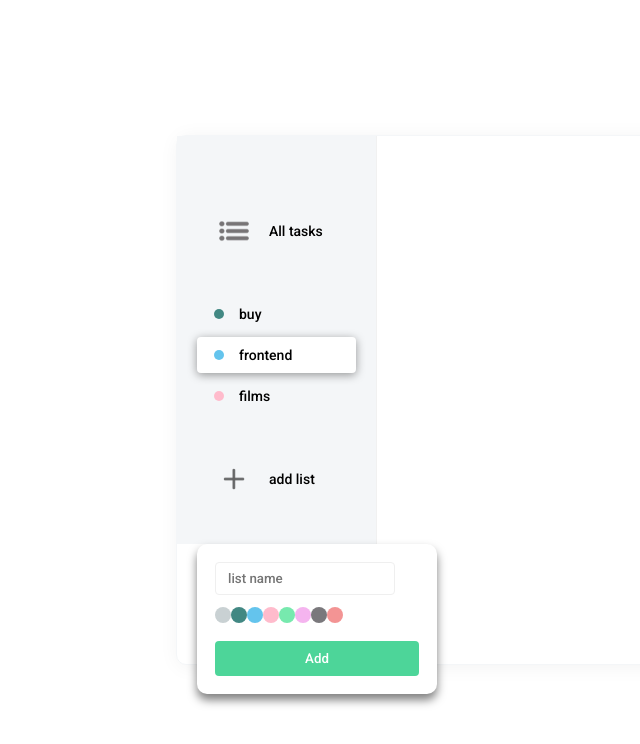
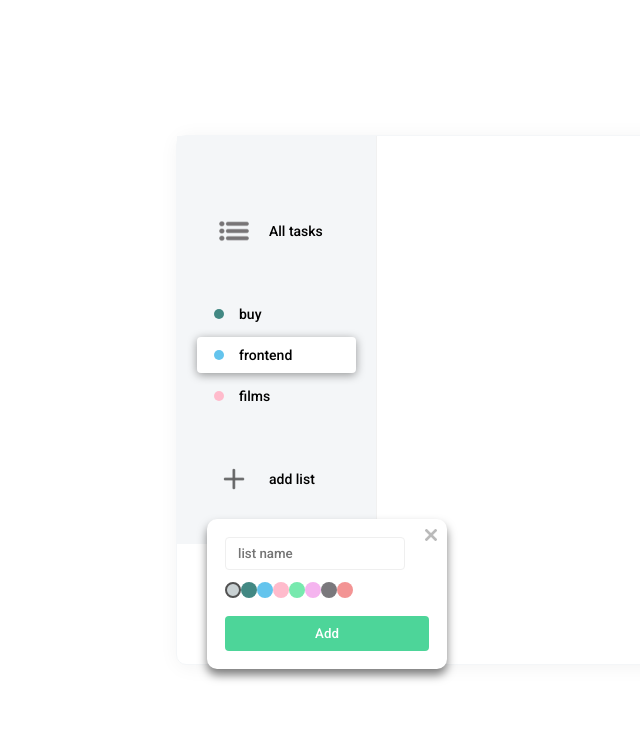
Before and after one commit to TaniaZaslon/ToDoReactPortfolio, a React (Create React App) app: page / in a window 1280 px wide. Both pictures are taken after a click on the element "add list". Shown: the top 744 px of the page, without its empty margins (89-729 px from the left). Built offline with nearby package versions, Linux system fonts and the light colour scheme.

Commit message:
close-icon

```diff
--- a/src/components/AddList/AddList.jsx
+++ b/src/components/AddList/AddList.jsx
@@ -4,8 +4,11 @@ import plusSvg from '../../assets/img/plus.png';
 import './AddList.scss';
 import Badge from "../Badge/badge";
 
+import closeIcon from '../../assets/img/close-icon.jpg'
+
 const AddList = ({colors}) => {
     const [visiblePopup, setVisiblePopup] = useState(false);
+    const [seletedColor, selectColor] = useState(colors[0].id);
 
     return(
         <div className="add-list">
@@ -21,11 +24,20 @@ const AddList = ({colors}) => {
             />
             {visiblePopup && (
             <div className="add-list__popup">
+                <img
+                onClick={() => setVisiblePopup(false)}
+                src={closeIcon}
+                alt='close button'
+                className="add-list__popup-close-btn"
+                 />
                 <input className="field" type="text" placeholder="list name" />
                 <div className="add-list__popup-colors">
                     <ul>
                     {colors.map(color => (
-                    <Badge key={color.id} color={color.name}/>
+                    <Badge onClick={() => selectColor(color.id)}
+                    key={color.id}
+                    color={color.name}
+                    className ={seletedColor === color.id && 'active'}/>
                     ))}
                 </ul>
                 </div>
--- a/src/components/AddList/AddList.scss
+++ b/src/components/AddList/AddList.scss
@@ -6,10 +6,21 @@
         box-shadow: 0px 6px 10px rgba(0, 0, 0, 0.5);
         border-radius: 10px;
         padding: 18px;
+        position: relative;
+        top: -25px;
+        left: 10px;
 
         .button {
             width: 100%;
             margin-top: 15px;
+        }
+        &-close-btn {
+            position: absolute;
+            right: 10px;
+            top: 10px;
+            width: 12px;
+
+            cursor: pointer;
         }
 
         &-colors {
@@ -23,10 +34,10 @@
             height: 16px;
             cursor: pointer;
             border: 2px solid transparent;
+
             &.active {
             border: 2px solid #525252;
             }
-
         }
     }
 }
--- a/src/components/Badge/badge.jsx
+++ b/src/components/Badge/badge.jsx
@@ -1,6 +1,9 @@
 import React from 'react';
+import classNames from 'classnames'
+
 import './badge.scss';
 
-const Badge = ({ color }) =>
-<i className={`badge badge--${color}`}></i>
+const Badge = ({ color, onClick, className }) =>
+<i onClick ={onClick} className={classNames('badge', {[`badge badge--${color}`]: color}, className)}></i>
+
 export default  Badge;
```
Also changed, not shown: src/assets/img/74682712_764767370614981_7060459131160756224_n.jpg (deleted), src/assets/img/close-icon.jpg (added).
